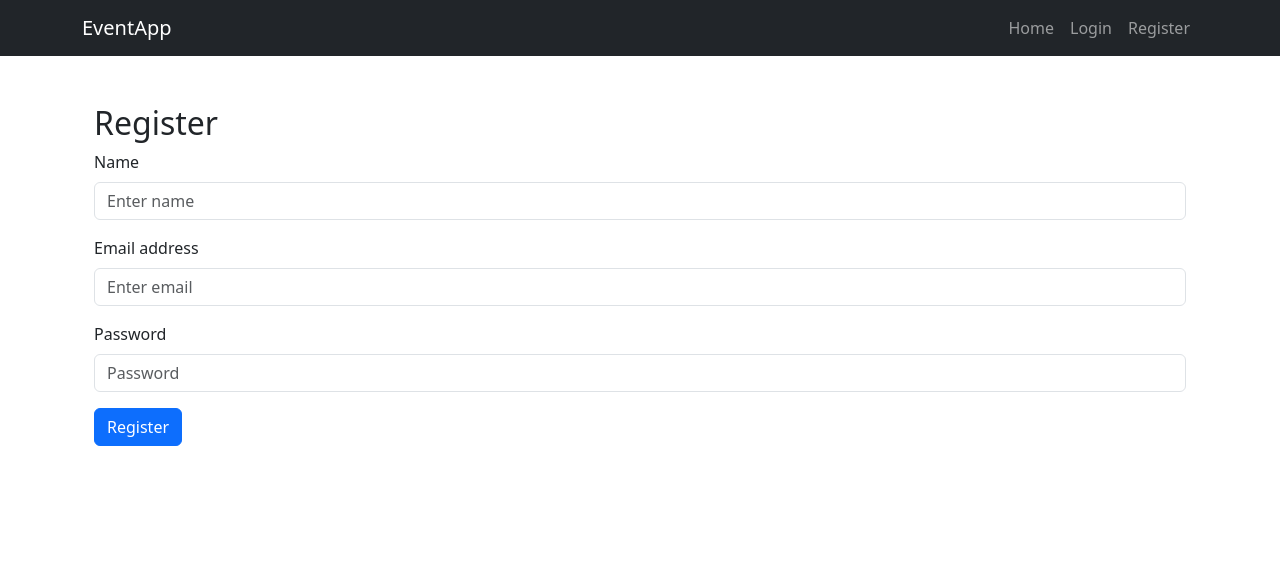
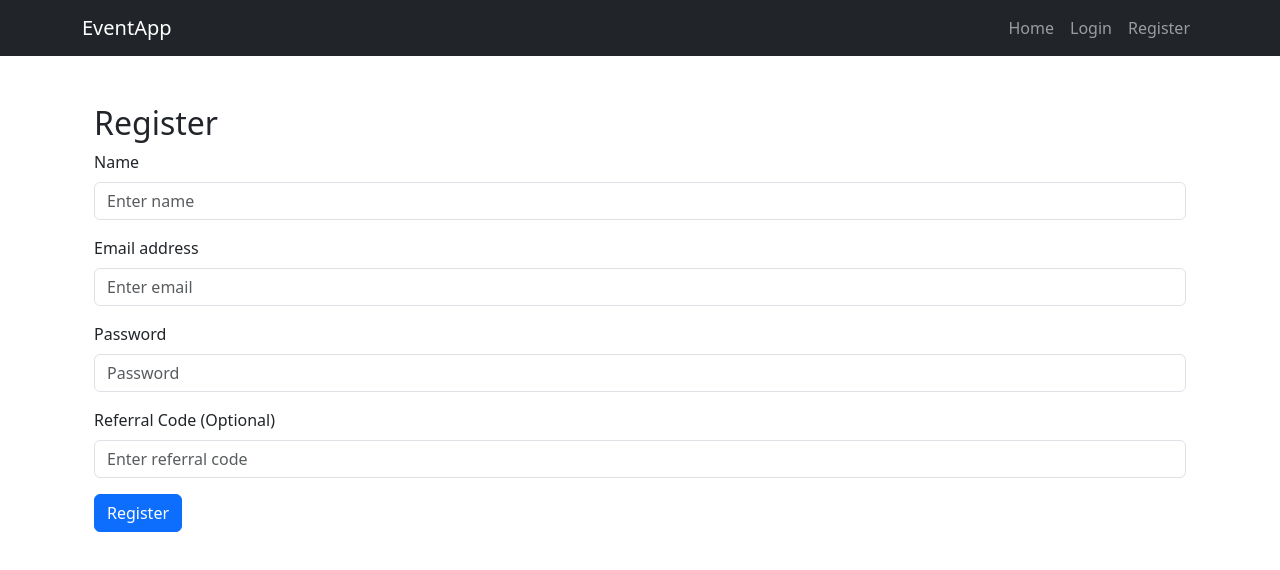
Before and after one commit to khristofer1/Skripsi, a React app in the folder frontend/: page /register in a window 1280 px wide. Shown: the top 570 px of the page. Built offline with nearby package versions, Linux system fonts and the light colour scheme; the HTML template or start-up script is replaced by a standard one.

Commit message:
Menambahkan field kode referral pada halaman pendaftaran

```diff
--- a/frontend/src/pages/RegisterPage.jsx
+++ b/frontend/src/pages/RegisterPage.jsx
@@ -8,6 +8,7 @@ function RegisterPage() {
     name: '',
     email: '',
     password: '',
+    referralCode: '',
   });
   const [error, setError] = useState('');
   const [success, setSuccess] = useState('');
@@ -23,7 +24,7 @@ function RegisterPage() {
     setSuccess('');
 
     try {
-      // Kirim data ke endpoint registrasi di backend Anda
+      // Seluruh formData (termasuk referralCode jika diisi) akan dikirim
       const response = await axios.post('http://localhost:5000/api/auth/register', formData);
       setSuccess(response.data); // "User registered successfully"
 
@@ -79,6 +80,17 @@ function RegisterPage() {
           />
         </Form.Group>
 
+        <Form.Group className="mb-3" controlId="formBasicReferral">
+          <Form.Label>Referral Code (Optional)</Form.Label>
+          <Form.Control
+            type="text"
+            placeholder='Enter referral code'
+            name='referralCode'
+            value={formData.referralCode}
+            onChange={handleChange}
+          />
+        </Form.Group>
+
         <Button variant="primary" type="submit">
           Register
         </Button>
```
